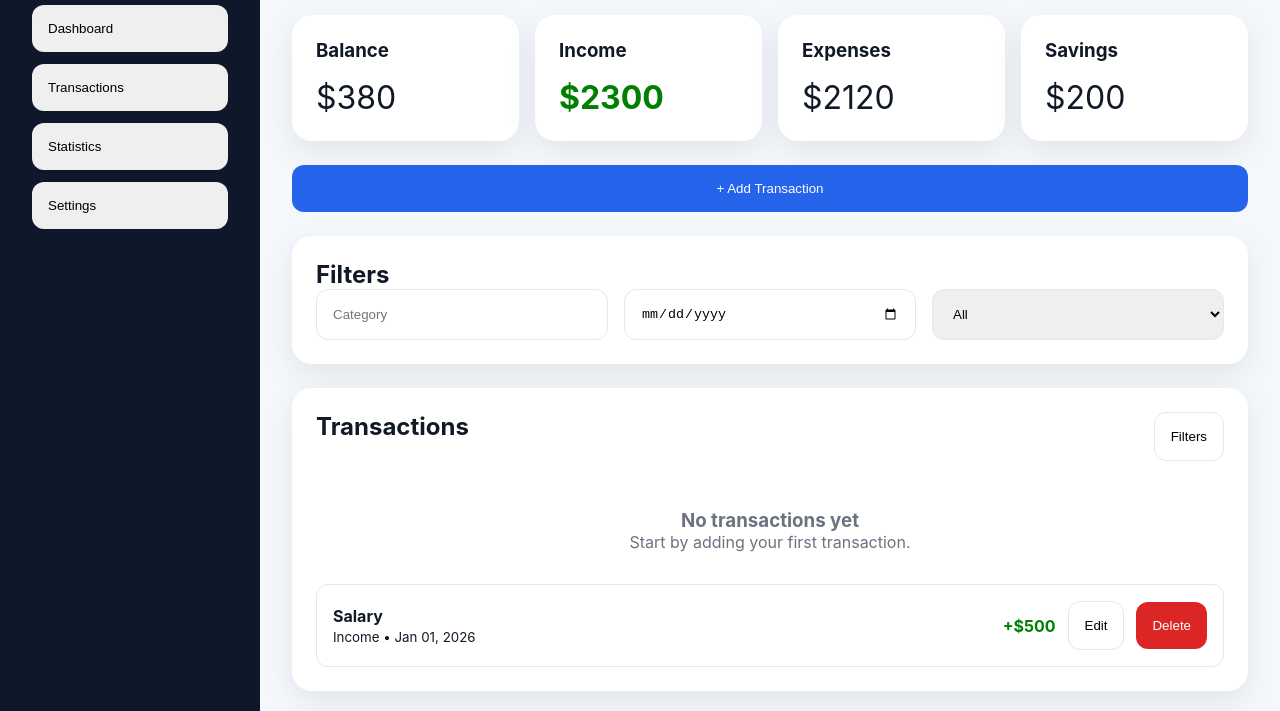
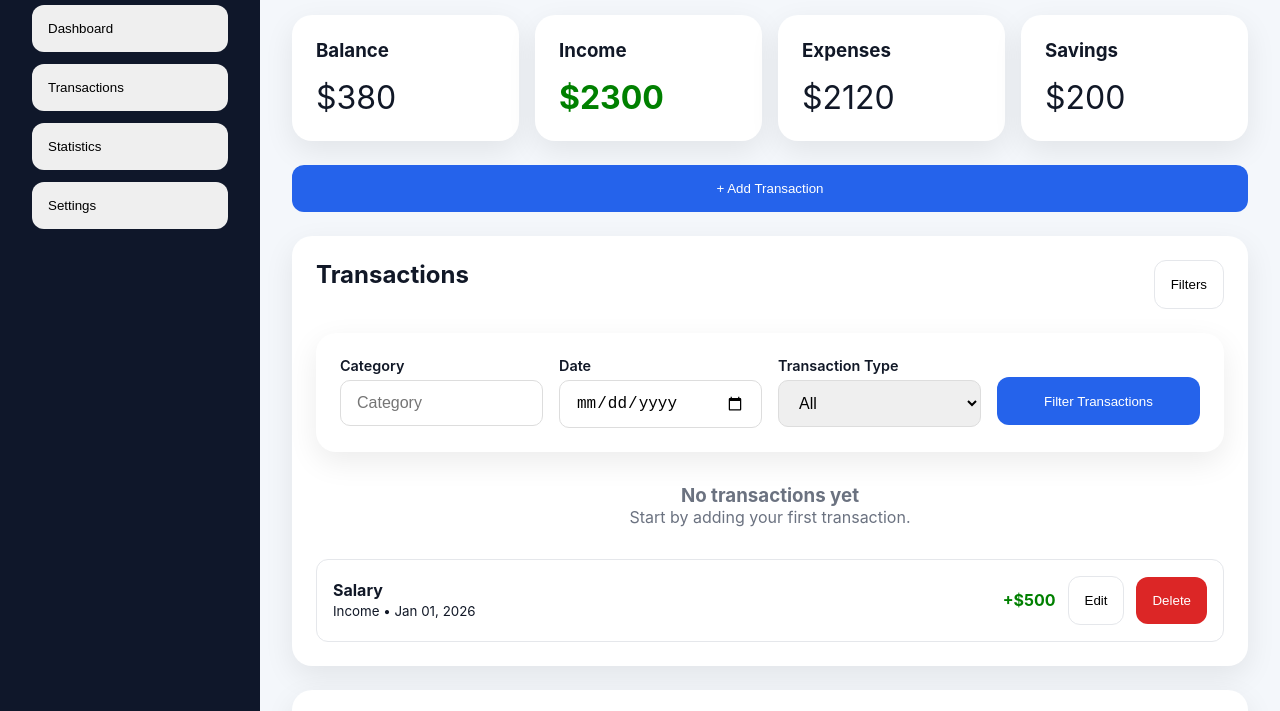
Before and after one commit to rhythm162k/First-Cost, a website built with Parcel: page index.html in a window 1280 px wide. Shown: the part 88-799 px from the top of the page. Built offline with nearby package versions, Linux system fonts and the light colour scheme.

Commit message:
worked on some styling

```diff
--- a/index.html
+++ b/index.html
@@ -46,7 +46,7 @@
 
           <!-- JS: navigation -->
           <nav>
-            <button class="nav-btn active">Dashboard</button>
+            <button class="nav-btn">Dashboard</button>
             <button class="nav-btn">Transactions</button>
             <button class="nav-btn">Statistics</button>
             <button class="nav-btn">Settings</button>
@@ -100,7 +100,7 @@
             <h2>Add Transaction</h2>
 
             <form class="transaction-form">
-              <div class="form-grid">
+              <div class="form-grid form-transaction">
                 <div class="form-group">
                   <label for="type">Transaction Type</label>
                   <select id="type" name="type">
@@ -158,26 +158,50 @@
             </form>
           </section>
 
-          <!-- FILTER DRAWER -->
-          <section class="panel" id="filterPanel">
-            <h2>Filters</h2>
-            <div class="form-grid">
-              <input type="text" placeholder="Category" />
-              <input type="date" />
-              <select>
-                <option>All</option>
-                <option>Income</option>
-                <option>Expense</option>
-              </select>
-            </div>
-          </section>
-
           <!-- TRANSACTIONS -->
           <section class="panel">
             <div class="section-header">
               <h2>Transactions</h2>
               <button class="btn btn-secondary">Filters</button>
             </div>
+
+            <!-- FILTER DRAWER -->
+            <section class="panel" id="filterPanel">
+              <form class="filter-form">
+                <div class="form-grid form-filter">
+                  <div class="form-group">
+                    <label for="filter-category">Category</label>
+                    <input
+                      type="text"
+                      id="filter-category"
+                      name="category"
+                      placeholder="Category"
+                    />
+                  </div>
+
+                  <div class="form-group">
+                    <label for="filter-date">Date</label>
+                    <input type="date" id="filter-date" name="date" />
+                  </div>
+
+                  <div class="form-group">
+                    <label for="filter-type">Transaction Type</label>
+                    <select id="filter-type" name="type">
+                      <option value="all">All</option>
+                      <option value="income">Income</option>
+                      <option value="expense">Expense</option>
+                    </select>
+                  </div>
+
+                  <button
+                    type="submit"
+                    class="btn btn-primary filter-transaction-btn"
+                  >
+                    Filter Transactions
+                  </button>
+                </div>
+              </form>
+            </section>
 
             <!-- JS: hide when transactions exist -->
             <div class="empty-state">
--- a/source/js/views/transactionView.js
+++ b/source/js/views/transactionView.js
@@ -5,7 +5,6 @@ class TransactionView {
 
   toggleTransactionForm() {
     this.transactionPlate.classList.toggle("hidden");
-    this._parent.classList.toggle("hidden");
   }
 
   addTransactionHandler(handler = null) {
--- a/style.css
+++ b/style.css
@@ -138,6 +138,7 @@ select {
   border: none;
   border-radius: 12px;
   text-align: left;
+  cursor: pointer;
 }
 
 .menu-btn {
@@ -211,8 +212,15 @@ select {
 
 .form-grid {
   display: grid;
-  grid-template-columns: repeat(auto-fit, minmax(220px, 1fr));
   gap: 1rem;
+}
+
+.form-transaction {
+  grid-template-columns: repeat(3, 1fr);
+}
+
+.form-filter {
+  grid-template-columns: repeat(4, 1fr);
 }
 
 .form-group {
@@ -234,7 +242,8 @@ select {
   font-size: 1rem;
 }
 
-.save-transaction-btn {
+.save-transaction-btn,
+.filter-transaction-btn {
   margin-top: 20px;
   height: 48px;
 }
@@ -308,7 +317,17 @@ select {
   overflow: hidden;
 }
 
+@media (max-width: 1200px) {
+  .form-filter {
+    grid-template-columns: repeat(2, 1fr);
+  }
+}
+
 @media (max-width: 992px) {
+  .form-transaction {
+    grid-template-columns: repeat(2, 1fr);
+  }
+
   .cards-grid {
     grid-template-columns: repeat(2, 1fr);
   }
@@ -332,6 +351,11 @@ select {
 }
 
 @media (max-width: 600px) {
+  .form-filter,
+  .form-transaction {
+    grid-template-columns: 1fr;
+  }
+
   .cards-grid {
     grid-template-columns: 1fr;
   }
@@ -347,15 +371,7 @@ select {
     gap: 1rem;
     align-items: flex-start;
   }
-}
 
-@media (min-width: 601px) and (max-width: 992px) {
-  .menu-btn {
-    display: block;
-  }
-}
-
-@media (max-width: 600px) {
   .mobile-nav {
     display: flex;
 
@@ -374,3 +390,9 @@ select {
     box-shadow: 0 -5px 15px rgba(0, 0, 0, 0.1);
   }
 }
+
+@media (min-width: 601px) and (max-width: 992px) {
+  .menu-btn {
+    display: block;
+  }
+}
```
